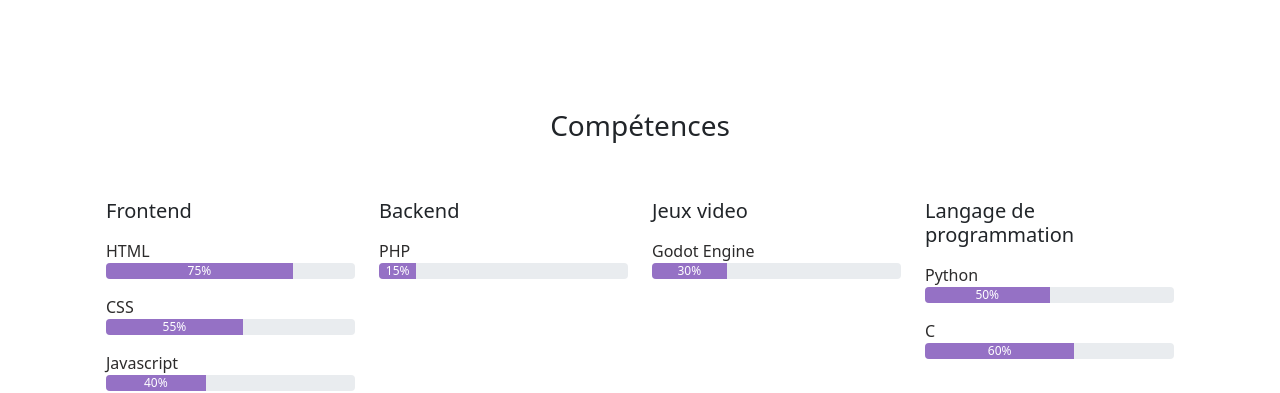
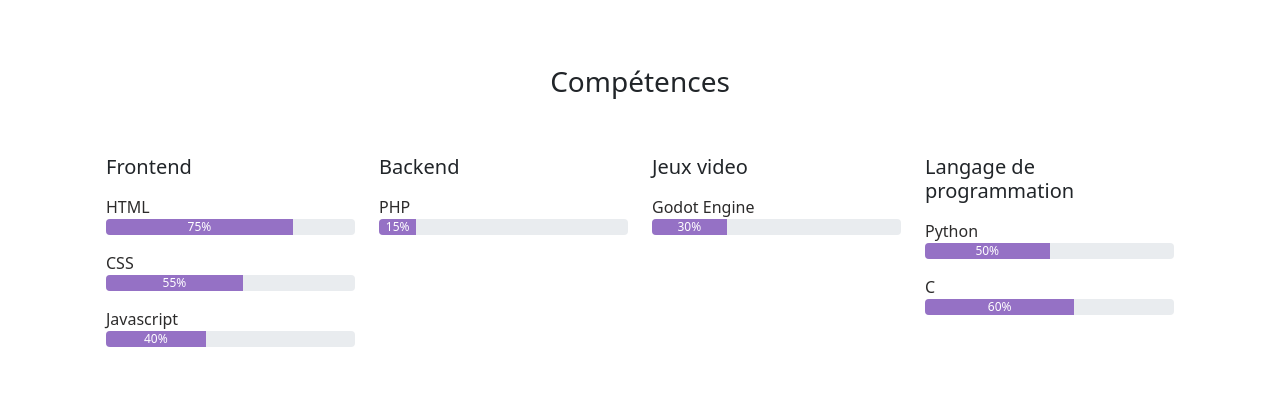
Before and after one commit to Djin21/Jean, a plain HTML site: page index.html in a window 1280 px wide. Shown: the part 418-811 px from the top of the page. Drawn offline with Linux system fonts and the light colour scheme.

Commit message:
Update index.html

```diff
--- a/index.html
+++ b/index.html
@@ -60,7 +60,7 @@
 
         <!---------------------- Competences ----------------------->
 
-        <div class="row pt-5" id="competence">
+        <div class="row pt-1" id="competence">
             <div class="row text-center py-5">
                 <h3 class="col competences_link">Compétences </h3>
             </div>
```
